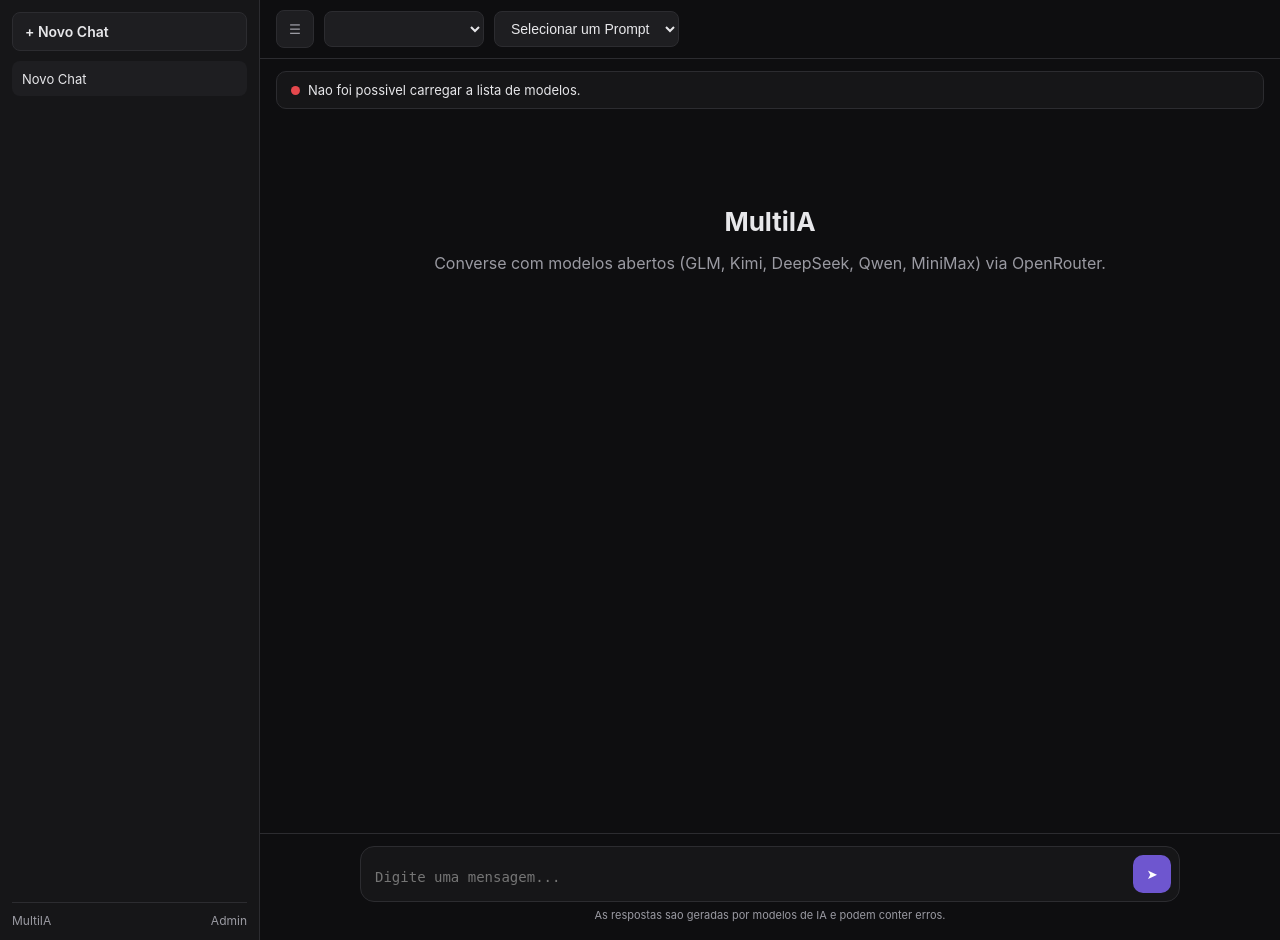
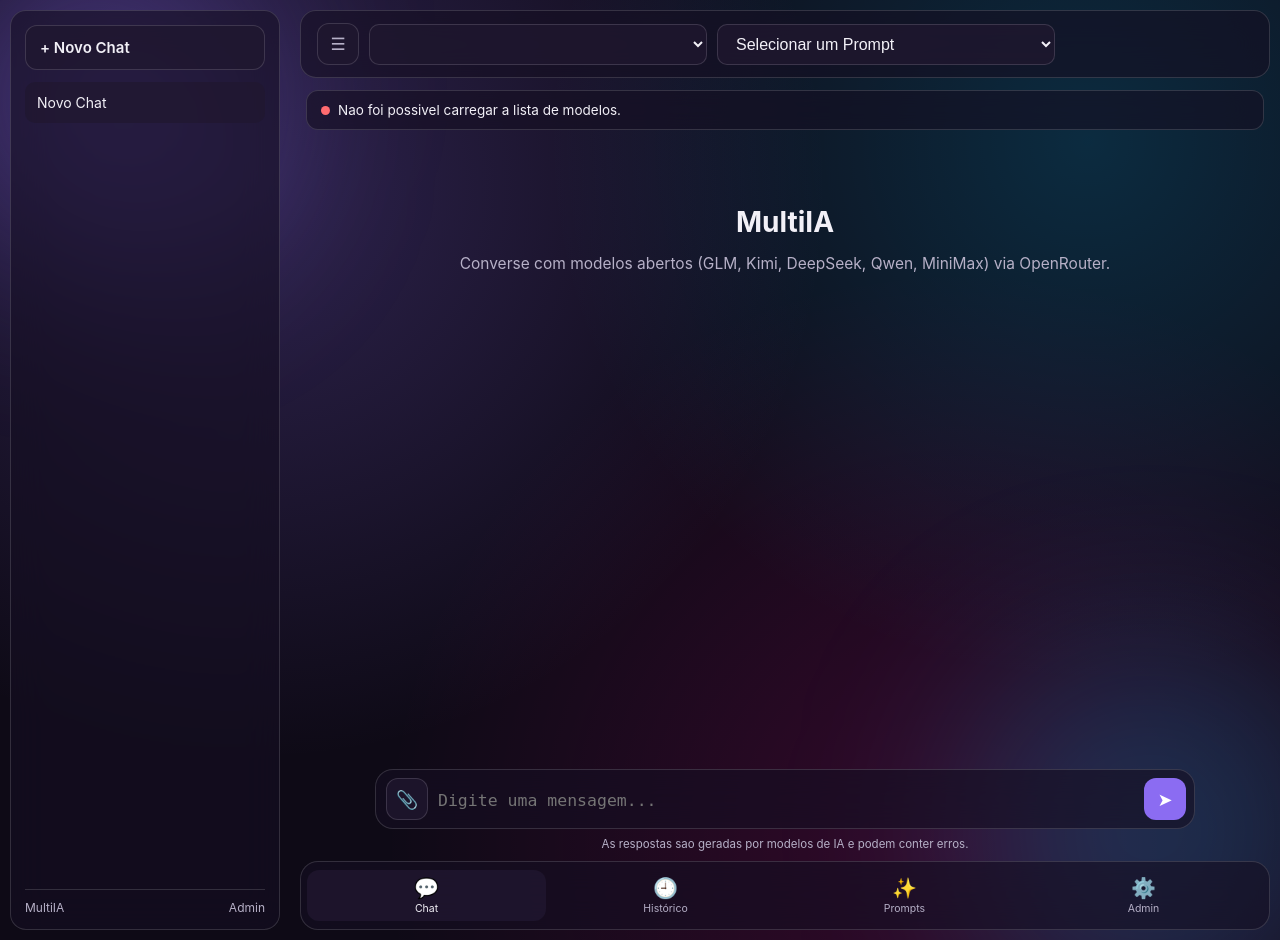
Before and after one commit to MarceloBCorretor/claude-mobile-lab, a PHP site: page / in a window 1280 px wide. Run offline with PHP 8.4, Linux system fonts and the light colour scheme; lists and menus that the app fills with data are empty.

Commit message:
Glassmorphism redesign, bottom app nav, and file attachments (#4)
Fixes the composer being cut off on mobile by switching to 100dvh with
safe-area padding, and rewrites the visual theme to a dark glassmorphism
style (blurred gradient blobs, frosted glass panels) matching the
reference provided. Adds a bottom app-style tab bar (Chat/Historico/
Prompts/Admin), fixes the sidebar drawer to use a single consistent
toggle/backdrop instead of the previous mismatched class names, bumps
base font sizes for readability, and switches the service worker to a
network-first strategy so future deploys show up without manual cache
clearing.

Adds attachment support in the composer: images are sent to OpenRouter
as multimodal image_url content parts, text/markdown/csv/json files are
read and inlined into the prompt. PDFs and other binary formats are
explicitly rejected with a message rather than silently ignored.


Claude-Session: https://claude.ai/code/session_01XPHsx4gfuACBvt4sjtzThN

Co-authored-by: Claude <noreply@anthropic.com>

```diff
--- a/public/css/style.css
+++ b/public/css/style.css
@@ -1,19 +1,20 @@
 :root {
-  --bg-0: #0e0e10;
-  --bg-1: #161618;
-  --bg-2: #1e1e21;
-  --bg-3: #26262a;
-  --border: #2c2c30;
-  --text: #e7e7ea;
-  --text-dim: #9a9aa2;
-  --accent: #6e56cf;
-  --accent-hover: #7c65db;
+  --bg-0: #0e0a16;
+  --bg-1: rgba(22, 16, 34, 0.62);
+  --bg-2: rgba(32, 24, 48, 0.78);
+  --bg-3: rgba(44, 34, 64, 0.9);
+  --border: rgba(255, 255, 255, 0.14);
+  --text: #f2f0f7;
+  --text-dim: #b6b0c7;
+  --accent: #8b6cf2;
+  --accent-hover: #9c80f5;
   --ok: #3ecf6d;
-  --danger: #e5484d;
-  --radius: 10px;
+  --danger: #ff6b70;
+  --radius: 16px;
+  --blur: 18px;
 }
 
-* { box-sizing: border-box; }
+* { box-sizing: border-box; -webkit-tap-highlight-color: transparent; }
 
 html, body {
   height: 100%;
@@ -21,25 +22,50 @@ html, body {
   background: var(--bg-0);
   color: var(--text);
   font-family: -apple-system, BlinkMacSystemFont, "Segoe UI", Roboto, Helvetica, Arial, sans-serif;
+  font-size: 16px;
+}
+
+body {
+  position: relative;
+  overflow: hidden;
+  background:
+    radial-gradient(circle at 20% 20%, rgba(139, 108, 242, 0.25), transparent 45%),
+    radial-gradient(circle at 85% 15%, rgba(0, 195, 255, 0.18), transparent 40%),
+    radial-gradient(circle at 75% 90%, rgba(255, 0, 150, 0.16), transparent 45%),
+    var(--bg-0);
 }
 
 a { color: inherit; }
+button { font-family: inherit; cursor: pointer; }
 
-button {
-  font-family: inherit;
-  cursor: pointer;
+.glass {
+  background: var(--bg-1);
+  backdrop-filter: blur(var(--blur));
+  -webkit-backdrop-filter: blur(var(--blur));
+  border: 1px solid var(--border);
 }
+
+.blob {
+  position: fixed;
+  filter: blur(90px);
+  z-index: 0;
+  border-radius: 50%;
+  pointer-events: none;
+}
+.blob-1 { width: 320px; height: 320px; background: rgba(139, 108, 242, 0.35); top: -60px; left: -60px; }
+.blob-2 { width: 380px; height: 380px; background: rgba(0, 195, 255, 0.2); bottom: -80px; right: -60px; }
 
 .icon-btn {
   display: inline-flex;
   align-items: center;
   justify-content: center;
-  width: 38px;
-  height: 38px;
-  border-radius: 8px;
+  width: 42px;
+  height: 42px;
+  border-radius: 12px;
   border: 1px solid var(--border);
   background: var(--bg-2);
   color: var(--text-dim);
+  font-size: 17px;
 }
 .icon-btn:hover { background: var(--bg-3); color: var(--text); }
 
@@ -47,9 +73,9 @@ select, input[type="text"], input[type="password"], textarea {
   background: var(--bg-2);
   border: 1px solid var(--border);
   color: var(--text);
-  border-radius: 8px;
-  padding: 8px 12px;
-  font-size: 14px;
+  border-radius: 10px;
+  padding: 10px 14px;
+  font-size: 16px;
 }
 select:focus, input:focus, textarea:focus {
   outline: none;
@@ -59,34 +85,45 @@ select:focus, input:focus, textarea:focus {
 .app-shell {
   display: flex;
   height: 100vh;
+  height: 100dvh;
   overflow: hidden;
+  position: relative;
+  z-index: 1;
 }
 
-/* Sidebar */
+/* Sidebar (drawer on mobile, persistent panel on desktop) */
+.sidebar-backdrop {
+  position: fixed;
+  inset: 0;
+  background: rgba(0, 0, 0, 0.55);
+  z-index: 40;
+  display: none;
+}
+.sidebar-backdrop.show { display: block; }
+
 .sidebar {
-  width: 260px;
-  min-width: 260px;
-  background: var(--bg-1);
-  border-right: 1px solid var(--border);
+  width: 270px;
+  min-width: 270px;
+  margin: 10px;
+  border-radius: var(--radius);
   display: flex;
   flex-direction: column;
-  padding: 12px;
-  gap: 10px;
-  transition: margin-left 0.2s ease;
+  padding: 14px;
+  gap: 12px;
+  transition: transform 0.25s ease;
 }
-.sidebar.collapsed { margin-left: -260px; }
 
 .new-chat-btn {
   display: flex;
   align-items: center;
   gap: 8px;
-  padding: 10px 12px;
-  border-radius: 8px;
+  padding: 12px 14px;
+  border-radius: 12px;
   border: 1px solid var(--border);
   background: var(--bg-2);
   color: var(--text);
   font-weight: 600;
-  font-size: 14px;
+  font-size: 15px;
 }
 .new-chat-btn:hover { background: var(--bg-3); }
 
@@ -102,9 +139,9 @@ select:focus, input:focus, textarea:focus {
   align-items: center;
   justify-content: space-between;
   gap: 6px;
-  padding: 8px 10px;
-  border-radius: 8px;
-  font-size: 13px;
+  padding: 10px 12px;
+  border-radius: 10px;
+  font-size: 14px;
   color: var(--text-dim);
   white-space: nowrap;
   overflow: hidden;
@@ -135,32 +172,45 @@ select:focus, input:focus, textarea:focus {
 .sidebar-footer a { color: var(--text-dim); text-decoration: none; }
 .sidebar-footer a:hover { color: var(--text); }
 
+@media (max-width: 760px) {
+  .sidebar {
+    position: fixed;
+    top: 0; left: 0; bottom: 0;
+    z-index: 50;
+    transform: translateX(-115%);
+    box-shadow: 0 0 50px rgba(0, 0, 0, 0.5);
+  }
+  .sidebar.sidebar-open { transform: translateX(0); }
+}
+@media (min-width: 761px) {
+  .sidebar { transform: translateX(0) !important; }
+}
+
 /* Main */
 .main {
   flex: 1;
   display: flex;
   flex-direction: column;
   min-width: 0;
+  min-height: 0;
 }
 
 .topbar {
   display: flex;
   align-items: center;
   gap: 10px;
-  padding: 10px 16px;
-  border-bottom: 1px solid var(--border);
-  background: var(--bg-0);
+  padding: 12px 16px;
+  margin: 10px 10px 0;
+  border-radius: var(--radius);
 }
-.topbar select { min-width: 160px; }
+.topbar select { min-width: 150px; flex: 1 1 150px; }
 .topbar .spacer { flex: 1; }
 
 .status-banner {
   margin: 12px 16px 0;
-  padding: 10px 14px;
-  border-radius: var(--radius);
-  background: var(--bg-1);
-  border: 1px solid var(--border);
-  font-size: 13px;
+  padding: 11px 14px;
+  border-radius: 12px;
+  font-size: 13.5px;
   display: flex;
   align-items: center;
   gap: 8px;
@@ -170,43 +220,46 @@ select:focus, input:focus, textarea:focus {
   height: 9px;
   border-radius: 50%;
   background: var(--ok);
+  flex-shrink: 0;
 }
 .status-dot.off { background: var(--danger); }
 
 .chat-scroll {
   flex: 1;
+  min-height: 0;
   overflow-y: auto;
-  padding: 20px 0 10px;
+  padding: 16px 0 10px;
 }
 .chat-inner {
   max-width: 820px;
   margin: 0 auto;
-  padding: 0 20px;
+  padding: 0 16px;
   display: flex;
   flex-direction: column;
-  gap: 18px;
+  gap: 20px;
 }
 
 .empty-state {
   margin: auto;
   text-align: center;
   color: var(--text-dim);
-  padding-top: 60px;
+  padding-top: 40px;
 }
-.empty-state h1 { color: var(--text); font-size: 26px; margin-bottom: 6px; }
+.empty-state h1 { color: var(--text); font-size: 28px; margin-bottom: 8px; }
+.empty-state p { font-size: 15.5px; }
 
 .msg { display: flex; gap: 12px; }
 .msg .avatar {
-  width: 30px; height: 30px; border-radius: 8px;
+  width: 34px; height: 34px; border-radius: 10px;
   display: flex; align-items: center; justify-content: center;
-  font-size: 15px; flex-shrink: 0;
+  font-size: 17px; flex-shrink: 0;
 }
 .msg.user .avatar { background: var(--accent); }
 .msg.assistant .avatar { background: var(--bg-3); }
 .msg .bubble {
-  padding-top: 4px;
-  line-height: 1.55;
-  font-size: 15px;
+  padding-top: 5px;
+  line-height: 1.6;
+  font-size: 16.5px;
   white-space: pre-wrap;
   word-break: break-word;
 }
@@ -217,21 +270,43 @@ select:focus, input:focus, textarea:focus {
 }
 @keyframes blink { 50% { opacity: 0; } }
 
+.attachments-row {
+  display: flex;
+  flex-wrap: wrap;
+  gap: 8px;
+  padding: 0 4px 8px;
+}
+.attachment-chip {
+  display: flex;
+  align-items: center;
+  gap: 6px;
+  background: var(--bg-2);
+  border: 1px solid var(--border);
+  border-radius: 20px;
+  padding: 5px 10px 5px 6px;
+  font-size: 13px;
+  color: var(--text-dim);
+  max-width: 220px;
+}
+.attachment-chip img { width: 22px; height: 22px; border-radius: 6px; object-fit: cover; }
+.attachment-chip .chip-icon { font-size: 15px; }
+.attachment-chip span.name { overflow: hidden; text-overflow: ellipsis; white-space: nowrap; }
+.attachment-chip button {
+  background: none; border: none; color: var(--text-dim); font-size: 14px; line-height: 1;
+}
+.attachment-chip button:hover { color: var(--danger); }
+
 .composer {
-  padding: 12px 16px 18px;
-  border-top: 1px solid var(--border);
-  background: var(--bg-0);
+  padding: 10px 10px calc(10px + env(safe-area-inset-bottom, 0px));
 }
 .composer-inner {
   max-width: 820px;
   margin: 0 auto;
   display: flex;
   align-items: flex-end;
-  gap: 8px;
-  background: var(--bg-1);
-  border: 1px solid var(--border);
-  border-radius: 14px;
-  padding: 8px 8px 8px 14px;
+  gap: 6px;
+  border-radius: 18px;
+  padding: 8px 8px 8px 10px;
 }
 .composer-inner textarea {
   flex: 1;
@@ -239,53 +314,79 @@ select:focus, input:focus, textarea:focus {
   background: transparent;
   resize: none;
   max-height: 160px;
-  padding: 8px 0;
+  padding: 10px 4px;
+  font-size: 16.5px;
 }
 .composer-inner textarea:focus { border: none; }
-.send-btn {
+.send-btn, .attach-btn {
   display: flex;
   align-items: center;
   justify-content: center;
-  width: 38px;
-  height: 38px;
-  border-radius: 10px;
+  width: 42px;
+  height: 42px;
+  border-radius: 12px;
   border: none;
-  background: var(--accent);
-  color: #fff;
+  flex-shrink: 0;
 }
+.send-btn { background: var(--accent); color: #fff; font-size: 18px; }
 .send-btn:hover { background: var(--accent-hover); }
 .send-btn:disabled { opacity: 0.5; cursor: not-allowed; }
+.attach-btn { background: var(--bg-2); color: var(--text-dim); font-size: 18px; border: 1px solid var(--border); }
+.attach-btn:hover { background: var(--bg-3); color: var(--text); }
 
 .hint {
   text-align: center;
-  font-size: 11px;
+  font-size: 11.5px;
   color: var(--text-dim);
-  margin-top: 6px;
+  margin-top: 8px;
 }
 
+/* Bottom app-style navigation */
+.bottom-nav {
+  display: flex;
+  justify-content: space-around;
+  align-items: center;
+  margin: 0 10px 10px;
+  border-radius: 18px;
+  padding: 8px 6px calc(8px + env(safe-area-inset-bottom, 0px));
+}
+.bottom-nav button, .bottom-nav a {
+  display: flex;
+  flex-direction: column;
+  align-items: center;
+  gap: 2px;
+  background: none;
+  border: none;
+  color: var(--text-dim);
+  font-size: 10.5px;
+  padding: 6px 10px;
+  border-radius: 12px;
+  text-decoration: none;
+  flex: 1;
+}
+.bottom-nav button .nav-icon, .bottom-nav a .nav-icon { font-size: 20px; }
+.bottom-nav button.active, .bottom-nav a.active { color: var(--text); background: var(--bg-2); }
+
 @media (max-width: 760px) {
-  .sidebar { position: fixed; z-index: 10; height: 100%; }
-  .sidebar:not(.open) { margin-left: -260px; }
+  .sidebar { margin: 0; border-radius: 0; }
 }
 
 /* Admin */
 .admin-shell {
   max-width: 720px;
   margin: 0 auto;
-  padding: 32px 20px 60px;
+  padding: 28px 16px 40px;
 }
-.admin-shell h1 { font-size: 22px; margin-bottom: 4px; }
-.admin-shell .sub { color: var(--text-dim); font-size: 13px; margin-bottom: 24px; }
+.admin-shell h1 { font-size: 24px; margin-bottom: 4px; }
+.admin-shell .sub { color: var(--text-dim); font-size: 13.5px; margin-bottom: 22px; }
 .card {
-  background: var(--bg-1);
-  border: 1px solid var(--border);
   border-radius: var(--radius);
-  padding: 18px 20px;
+  padding: 20px 20px;
   margin-bottom: 18px;
 }
-.card h2 { font-size: 15px; margin: 0 0 12px; }
+.card h2 { font-size: 16px; margin: 0 0 12px; }
 .field { display: flex; flex-direction: column; gap: 6px; margin-bottom: 12px; }
-.field label { font-size: 12px; color: var(--text-dim); }
+.field label { font-size: 12.5px; color: var(--text-dim); }
 .field input, .field select { width: 100%; }
 .row { display: flex; gap: 10px; align-items: center; }
 .row > * { flex: 1; }
--- a/public/index.html
+++ b/public/index.html
@@ -5,7 +5,7 @@
 <meta name="viewport" content="width=device-width, initial-scale=1, viewport-fit=cover" />
 <title>MultiIA</title>
 <meta name="description" content="Chat com acesso exclusivo a modelos abertos de IA" />
-<meta name="theme-color" content="#0e0e10" />
+<meta name="theme-color" content="#0e0a16" />
 <meta name="apple-mobile-web-app-capable" content="yes" />
 <meta name="apple-mobile-web-app-status-bar-style" content="black-translucent" />
 <meta name="apple-mobile-web-app-title" content="MultiIA" />
@@ -16,8 +16,13 @@
 <link rel="stylesheet" href="css/style.css" />
 </head>
 <body>
+<div class="blob blob-1"></div>
+<div class="blob blob-2"></div>
+
+<div class="sidebar-backdrop" id="sidebarBackdrop"></div>
+
 <div class="app-shell">
-  <aside class="sidebar" id="sidebar">
+  <aside class="sidebar glass" id="sidebar">
     <button class="new-chat-btn" id="newChatBtn">+ Novo Chat</button>
     <div class="conversation-list" id="conversationList"></div>
     <div class="sidebar-footer">
@@ -27,7 +32,7 @@
   </aside>
 
   <main class="main">
-    <div class="topbar">
+    <div class="topbar glass">
       <button class="icon-btn" id="toggleSidebarBtn" title="Mostrar/ocultar conversas">☰</button>
       <select id="modelSelect"></select>
       <select id="promptSelect">
@@ -36,7 +41,7 @@
       <div class="spacer"></div>
     </div>
 
-    <div class="status-banner" id="statusBanner" style="display:none;"></div>
+    <div class="status-banner glass" id="statusBanner" style="display:none;"></div>
 
     <div class="chat-scroll">
       <div class="chat-inner" id="chatInner">
@@ -48,12 +53,22 @@
     </div>
 
     <div class="composer">
-      <div class="composer-inner">
+      <div class="attachments-row" id="attachmentsRow"></div>
+      <div class="composer-inner glass">
+        <button class="attach-btn" id="attachBtn" title="Anexar arquivo">📎</button>
+        <input type="file" id="fileInput" accept="image/*,.txt,.md,.csv,.json,.pdf" multiple hidden />
         <textarea id="promptInput" rows="1" placeholder="Digite uma mensagem..."></textarea>
         <button class="send-btn" id="sendBtn" title="Enviar">➤</button>
       </div>
       <div class="hint">As respostas sao geradas por modelos de IA e podem conter erros.</div>
     </div>
+
+    <nav class="bottom-nav glass">
+      <button class="active" id="navChat"><span class="nav-icon">💬</span>Chat</button>
+      <button id="navHistory"><span class="nav-icon">🕘</span>Histórico</button>
+      <button id="navPrompts"><span class="nav-icon">✨</span>Prompts</button>
+      <a href="admin.html"><span class="nav-icon">⚙️</span>Admin</a>
+    </nav>
   </main>
 </div>
 
--- a/public/js/chat.js
+++ b/public/js/chat.js
@@ -1,5 +1,9 @@
 (() => {
   const STORAGE_KEY = 'multiia_conversations_v1';
+  const MAX_TEXT_CHARS = 6000;
+  const MAX_FILE_BYTES = 6 * 1024 * 1024;
+  const TEXT_EXTENSIONS = ['.txt', '.md', '.csv', '.json'];
+
   const PROMPT_PRESETS = [
     { id: '', label: 'Selecionar um Prompt', system: '' },
     { id: 'assistant', label: 'Assistente geral', system: 'Voce e um assistente util, direto e honesto.' },
@@ -14,15 +18,22 @@
   const emptyState = document.getElementById('emptyState');
   const promptInput = document.getElementById('promptInput');
   const sendBtn = document.getElementById('sendBtn');
+  const attachBtn = document.getElementById('attachBtn');
+  const fileInput = document.getElementById('fileInput');
+  const attachmentsRow = document.getElementById('attachmentsRow');
   const statusBanner = document.getElementById('statusBanner');
   const conversationList = document.getElementById('conversationList');
   const newChatBtn = document.getElementById('newChatBtn');
   const sidebar = document.getElementById('sidebar');
+  const sidebarBackdrop = document.getElementById('sidebarBackdrop');
   const toggleSidebarBtn = document.getElementById('toggleSidebarBtn');
+  const navHistory = document.getElementById('navHistory');
+  const navPrompts = document.getElementById('navPrompts');
 
   let models = [];
   let conversations = loadConversations();
   let activeId = conversations.length ? conversations[0].id : createConversation();
+  let pendingAttachments = [];
 
   function loadConversations() {
     try {
@@ -57,6 +68,7 @@
         activeId = conv.id;
         renderSidebar();
         renderMessages();
+        closeSidebar();
       });
       item.querySelector('.del-btn').addEventListener('click', (e) => {
         e.stopPropagation();
@@ -119,18 +131,148 @@
 
   promptSelect.innerHTML = PROMPT_PRESETS.map((p) => `<option value="${p.id}">${escapeHtml(p.label)}</option>`).join('');
 
+  // --- Sidebar drawer -------------------------------------------------
+
+  function openSidebar() {
+    sidebar.classList.add('sidebar-open');
+    sidebarBackdrop.classList.add('show');
+  }
+  function closeSidebar() {
+    sidebar.classList.remove('sidebar-open');
+    sidebarBackdrop.classList.remove('show');
+  }
+  function toggleSidebar() {
+    sidebar.classList.contains('sidebar-open') ? closeSidebar() : openSidebar();
+  }
+
+  toggleSidebarBtn.addEventListener('click', toggleSidebar);
+  navHistory.addEventListener('click', toggleSidebar);
+  sidebarBackdrop.addEventListener('click', closeSidebar);
+
+  navPrompts.addEventListener('click', () => {
+    if (typeof promptSelect.showPicker === 'function') {
+      try { promptSelect.showPicker(); return; } catch { /* fall through */ }
+    }
+    promptSelect.focus();
+  });
+
+  // --- Attachments ------------------------------------------------------
+
+  function fileExtension(name) {
+    const idx = name.lastIndexOf('.');
+    return idx === -1 ? '' : name.slice(idx).toLowerCase();
+  }
+
+  function readFileAsDataUrl(file) {
+    return new Promise((resolve, reject) => {
+      const reader = new FileReader();
+      reader.onload = () => resolve(reader.result);
+      reader.onerror = () => reject(reader.error);
+      reader.readAsDataURL(file);
+    });
+  }
+
+  function readFileAsText(file) {
+    return new Promise((resolve, reject) => {
+      const reader = new FileReader();
+      reader.onload = () => resolve(reader.result);
+      reader.onerror = () => reject(reader.error);
+      reader.readAsText(file);
+    });
+  }
+
+  async function handleFiles(fileList) {
+    for (const file of Array.from(fileList)) {
+      if (file.size > MAX_FILE_BYTES) {
+        showBanner('warn', `"${file.name}" e muito grande (limite 6MB).`);
+        continue;
+      }
+      const ext = fileExtension(file.name);
+      if (file.type.startsWith('image/')) {
+        const dataUrl = await readFileAsDataUrl(file);
+        pendingAttachments.push({ type: 'image', name: file.name, dataUrl });
+      } else if (TEXT_EXTENSIONS.includes(ext) || file.type.startsWith('text/')) {
+        let text = await readFileAsText(file);
+        let truncated = false;
+        if (text.length > MAX_TEXT_CHARS) {
+          text = text.slice(0, MAX_TEXT_CHARS);
+          truncated = true;
+        }
+        pendingAttachments.push({ type: 'text', name: file.name, content: text, truncated });
+      } else {
+        showBanner('warn', `Leitura de "${file.name}" ainda nao e suportada (apenas imagens e arquivos de texto por enquanto).`);
+      }
+    }
+    renderAttachments();
+  }
+
+  function renderAttachments() {
+    attachmentsRow.innerHTML = '';
+    pendingAttachments.forEach((att, idx) => {
+      const chip = document.createElement('div');
+      chip.className = 'attachment-chip';
+      const preview = att.type === 'image'
+        ? `<img src="${att.dataUrl}" alt="" />`
+        : `<span class="chip-icon">📄</span>`;
+      chip.innerHTML = `${preview}<span class="name">${escapeHtml(att.name)}</span><button title="Remover">✕</button>`;
+      chip.querySelector('button').addEventListener('click', () => {
+        pendingAttachments.splice(idx, 1);
+        renderAttachments();
+      });
+      attachmentsRow.appendChild(chip);
+    });
+  }
+
+  attachBtn.addEventListener('click', () => fileInput.click());
+  fileInput.addEventListener('change', () => {
+    if (fileInput.files.length) handleFiles(fileInput.files);
+    fileInput.value = '';
+  });
+
+  function buildApiContent(text) {
+    const textFiles = pendingAttachments.filter((a) => a.type === 'text');
+    const imageFiles = pendingAttachments.filter((a) => a.type === 'image');
+
+    let combinedText = text;
+    textFiles.forEach((f) => {
+      combinedText += `\n\n--- arquivo: ${f.name}${f.truncated ? ' (truncado)' : ''} ---\n${f.content}\n--- fim do arquivo ---`;
+    });
+
+    if (!imageFiles.length) return combinedText;
+
+    const content = [{ type: 'text', text: combinedText || '(veja a(s) imagem(ns) anexada(s))' }];
+    imageFiles.forEach((f) => content.push({ type: 'image_url', image_url: { url: f.dataUrl } }));
+    return content;
+  }
+
+  function buildDisplayContent(text) {
+    let display = text;
+    pendingAttachments.forEach((a) => {
+      display += `\n📎 ${a.name}${a.type === 'image' ? ' (imagem)' : ' (arquivo de texto)'}`;
+    });
+    return display;
+  }
+
+  // --- Sending ------------------------------------------------------------
+
   async function sendMessage() {
     const text = promptInput.value.trim();
-    if (!text || sendBtn.disabled) return;
+    if ((!text && !pendingAttachments.length) || sendBtn.disabled) return;
     const conv = getActive();
+
+    const apiContent = buildApiContent(text);
+    const displayContent = buildDisplayContent(text);
+
     if (conv.messages.length === 0) {
-      conv.title = text.slice(0, 40);
+      conv.title = (text || pendingAttachments[0]?.name || 'Novo Chat').slice(0, 40);
     }
-    conv.messages.push({ role: 'user', content: text });
+    conv.messages.push({ role: 'user', content: displayContent });
     persist();
     renderSidebar();
     renderMessages();
     promptInput.value = '';
+    pendingAttachments = [];
+    renderAttachments();
     autoResize();
 
     const bubble = appendMessageEl('assistant', '');
@@ -141,7 +283,8 @@
       const preset = PROMPT_PRESETS.find((p) => p.id === promptSelect.value);
       const apiMessages = [];
       if (preset && preset.system) apiMessages.push({ role: 'system', content: preset.system });
-      apiMessages.push(...conv.messages);
+      apiMessages.push(...conv.messages.slice(0, -1));
+      apiMessages.push({ role: 'user', content: apiContent });
 
       const res = await fetch('/api/chat', {
         method: 'POST',
@@ -211,8 +354,8 @@
     activeId = createConversation();
     renderSidebar();
     renderMessages();
+    closeSidebar();
   });
-  toggleSidebarBtn.addEventListener('click', () => sidebar.classList.toggle('collapsed'));
 
   renderSidebar();
   renderMessages();
--- a/server.js
+++ b/server.js
@@ -6,7 +6,7 @@ const { streamChatCompletion } = require('./src/openrouter');
 
 const app = express();
 
-app.use(express.json({ limit: '2mb' }));
+app.use(express.json({ limit: '25mb' }));
 app.use(express.static(path.join(__dirname, 'public')));
 
 // --- Public API ---------------------------------------------------------
```
Also changed, not shown: other parts of public/css/style.css (+22 -21 lines), public/admin.html (+7 -5 lines), public/service-worker.js (+10 -2 lines).
